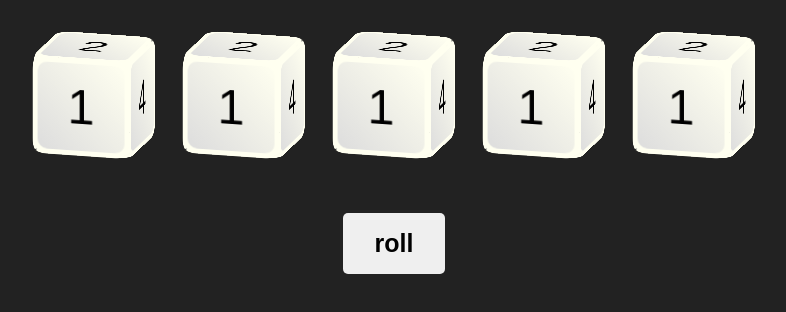
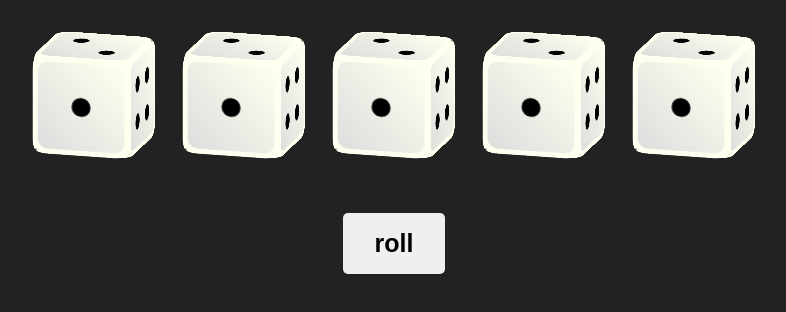
Before and after one commit to Alaricus/dice-poker-demo, a plain HTML site: page index.html in a window 1280 px wide. Shown: the part 88-400 px from the top of the page, without its empty margins (246-1032 px from the left). Drawn offline with Linux system fonts and the light colour scheme.

Commit message:
Add svgs to show dots instead of numbers

```diff
--- a/index.html
+++ b/index.html
@@ -12,44 +12,44 @@
     <div class="game">
       <div class="die-row">
         <div class="die" id="die1">
-          <div class="face face-1">1</div>
-          <div class="face face-2">2</div>
-          <div class="face face-3">3</div>
-          <div class="face face-4">4</div>
-          <div class="face face-5">5</div>
-          <div class="face face-6">6</div>
+          <div class="face face-1"><img src="./svgs/die-1.svg" /></div>
+          <div class="face face-2"><img src="./svgs/die-2.svg" /></div>
+          <div class="face face-3"><img src="./svgs/die-3.svg" /></div>
+          <div class="face face-4"><img src="./svgs/die-4.svg" /></div>
+          <div class="face face-5"><img src="./svgs/die-5.svg" /></div>
+          <div class="face face-6"><img src="./svgs/die-6.svg" /></div>
         </div>
         <div class="die" id="die2">
-          <div class="face face-1">1</div>
-          <div class="face face-2">2</div>
-          <div class="face face-3">3</div>
-          <div class="face face-4">4</div>
-          <div class="face face-5">5</div>
-          <div class="face face-6">6</div>
+          <div class="face face-1"><img src="./svgs/die-1.svg" /></div>
+          <div class="face face-2"><img src="./svgs/die-2.svg" /></div>
+          <div class="face face-3"><img src="./svgs/die-3.svg" /></div>
+          <div class="face face-4"><img src="./svgs/die-4.svg" /></div>
+          <div class="face face-5"><img src="./svgs/die-5.svg" /></div>
+          <div class="face face-6"><img src="./svgs/die-6.svg" /></div>
         </div>
         <div class="die" id="die3">
-          <div class="face face-1">1</div>
-          <div class="face face-2">2</div>
-          <div class="face face-3">3</div>
-          <div class="face face-4">4</div>
-          <div class="face face-5">5</div>
-          <div class="face face-6">6</div>
+          <div class="face face-1"><img src="./svgs/die-1.svg" /></div>
+          <div class="face face-2"><img src="./svgs/die-2.svg" /></div>
+          <div class="face face-3"><img src="./svgs/die-3.svg" /></div>
+          <div class="face face-4"><img src="./svgs/die-4.svg" /></div>
+          <div class="face face-5"><img src="./svgs/die-5.svg" /></div>
+          <div class="face face-6"><img src="./svgs/die-6.svg" /></div>
         </div>
         <div class="die" id="die4">
-          <div class="face face-1">1</div>
-          <div class="face face-2">2</div>
-          <div class="face face-3">3</div>
-          <div class="face face-4">4</div>
-          <div class="face face-5">5</div>
-          <div class="face face-6">6</div>
+          <div class="face face-1"><img src="./svgs/die-1.svg" /></div>
+          <div class="face face-2"><img src="./svgs/die-2.svg" /></div>
+          <div class="face face-3"><img src="./svgs/die-3.svg" /></div>
+          <div class="face face-4"><img src="./svgs/die-4.svg" /></div>
+          <div class="face face-5"><img src="./svgs/die-5.svg" /></div>
+          <div class="face face-6"><img src="./svgs/die-6.svg" /></div>
         </div>
         <div class="die" id="die5">
-          <div class="face face-1">1</div>
-          <div class="face face-2">2</div>
-          <div class="face face-3">3</div>
-          <div class="face face-4">4</div>
-          <div class="face face-5">5</div>
-          <div class="face face-6">6</div>
+          <div class="face face-1"><img src="./svgs/die-1.svg" /></div>
+          <div class="face face-2"><img src="./svgs/die-2.svg" /></div>
+          <div class="face face-3"><img src="./svgs/die-3.svg" /></div>
+          <div class="face face-4"><img src="./svgs/die-4.svg" /></div>
+          <div class="face face-5"><img src="./svgs/die-5.svg" /></div>
+          <div class="face face-6"><img src="./svgs/die-6.svg" /></div>
         </div>
       </div>
     </div>
```
Also changed, not shown: svgs/die-1.svg (added), svgs/die-2.svg (added), svgs/die-3.svg (added), svgs/die-4.svg (added), svgs/die-5.svg (added), svgs/die-6.svg (added).
